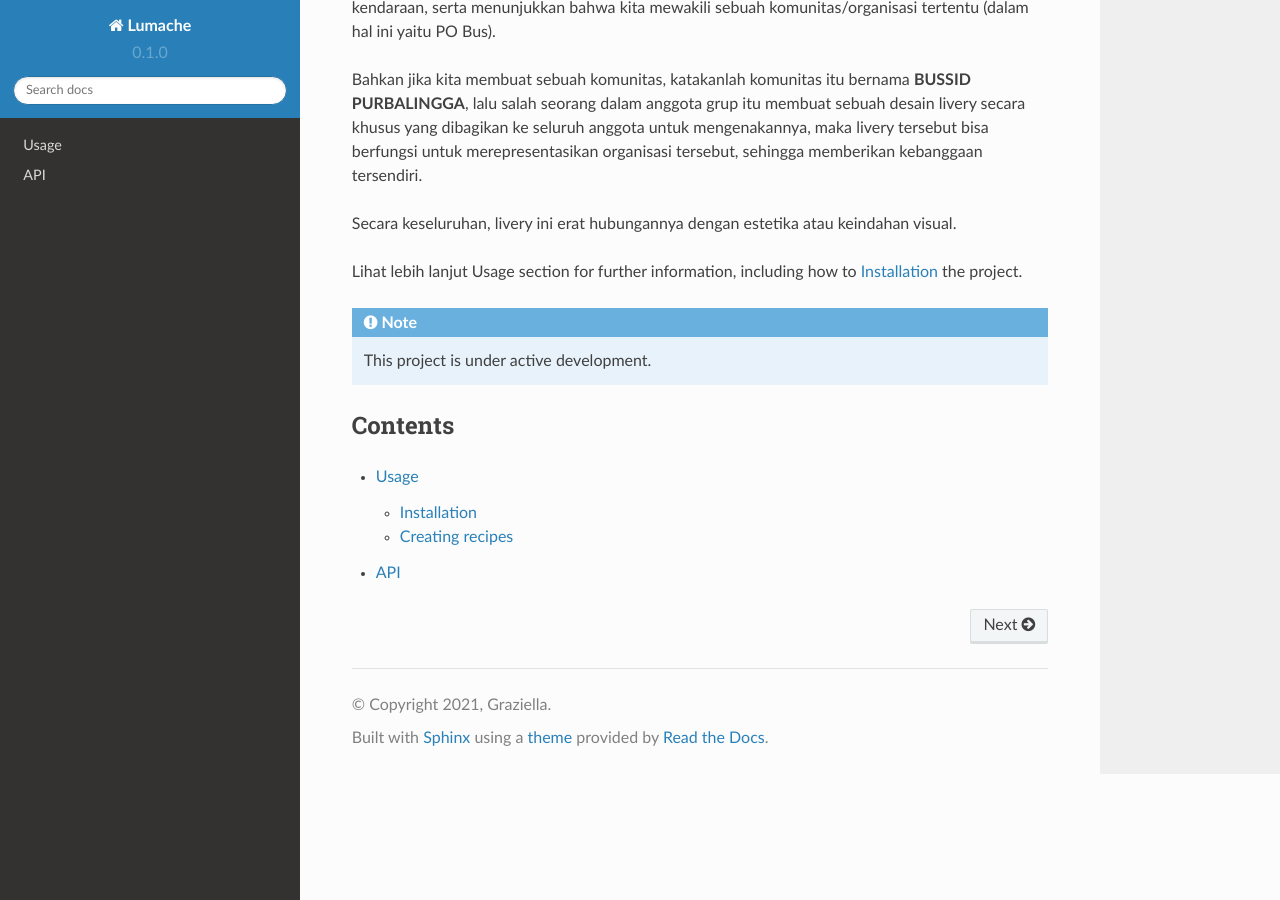
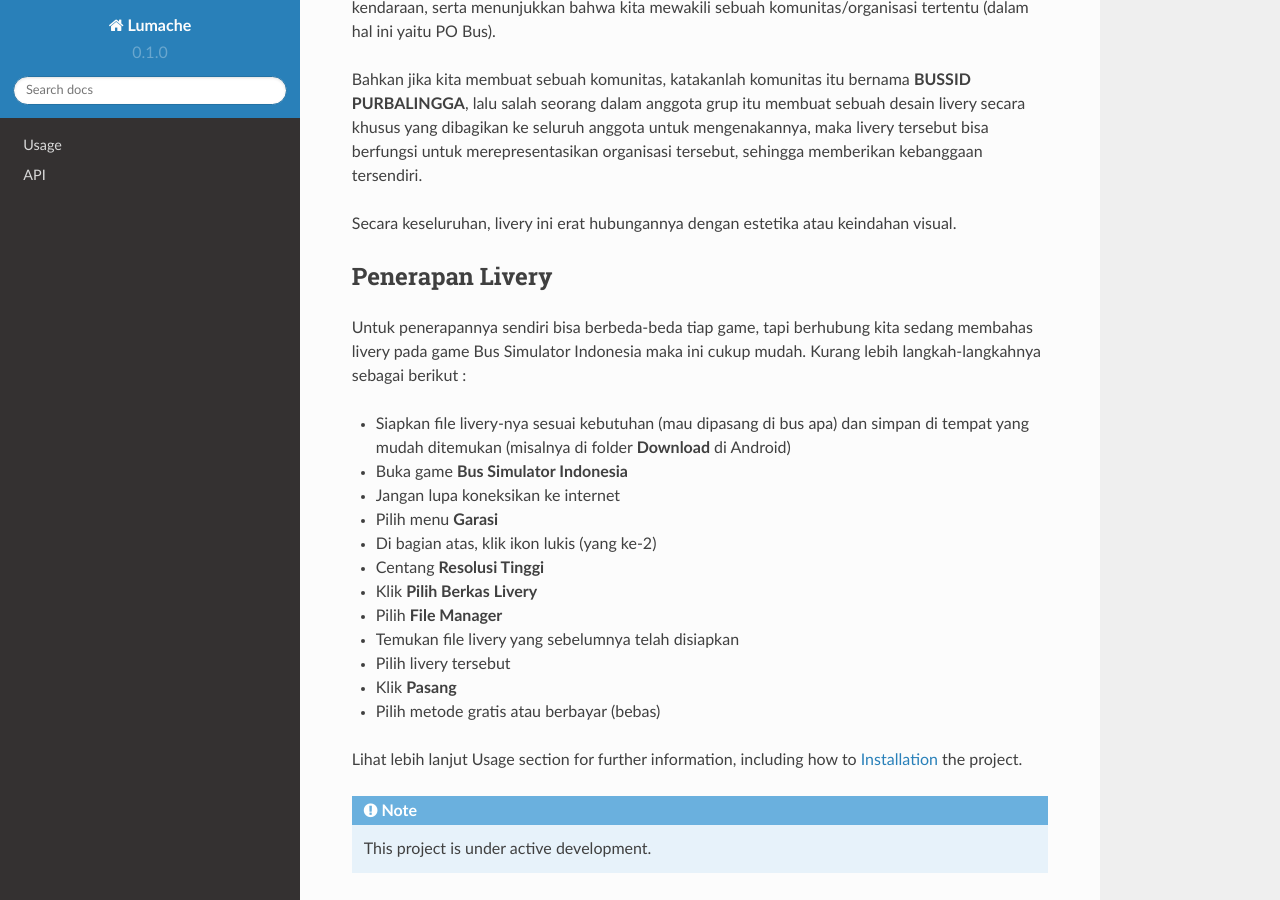
Before and after one commit to balkisanton/rajapage, a Sphinx documentation site: the page built from docs/source/index.rst, in a window 1280 px wide and 900 px high, scrolled down 876 px. Built offline with Sphinx 7.4.7 and the Read the Docs theme 2.0.0, drawn with Linux system fonts in a browser that asks for light colours.

Commit message:
Update index.rst

```diff
--- a/docs/source/index.rst
+++ b/docs/source/index.rst
@@ -29,6 +29,25 @@ Bahkan jika kita membuat sebuah komunitas, katakanlah komunitas itu bernama **BU
 
 Secara keseluruhan, livery ini erat hubungannya dengan estetika atau keindahan visual.
 
+Penerapan Livery
+---------------------
+Untuk penerapannya sendiri bisa berbeda-beda tiap game, tapi berhubung kita sedang membahas livery pada game Bus Simulator Indonesia maka ini cukup mudah. Kurang lebih langkah-langkahnya sebagai berikut :
+
+- Siapkan file livery-nya sesuai kebutuhan (mau dipasang di bus apa) dan simpan di tempat yang mudah ditemukan (misalnya di folder **Download** di Android)
+- Buka game **Bus Simulator Indonesia**
+- Jangan lupa koneksikan ke internet
+- Pilih menu **Garasi**
+- Di bagian atas, klik ikon lukis (yang ke-2)
+- Centang **Resolusi Tinggi**
+- Klik **Pilih Berkas Livery**
+- Pilih **File Manager**
+- Temukan file livery yang sebelumnya telah disiapkan
+- Pilih livery tersebut
+- Klik **Pasang**
+- Pilih metode gratis atau berbayar (bebas)
+
+
+
 Lihat lebih lanjut :doc:`Usage` section for further information, including
 how to :ref:`installation` the project.
 
```
